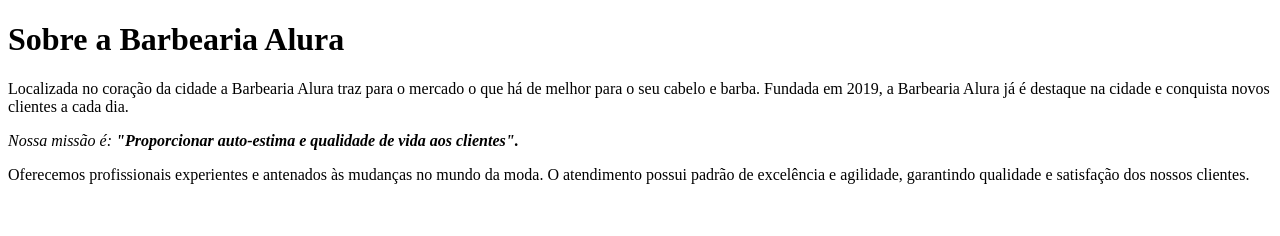
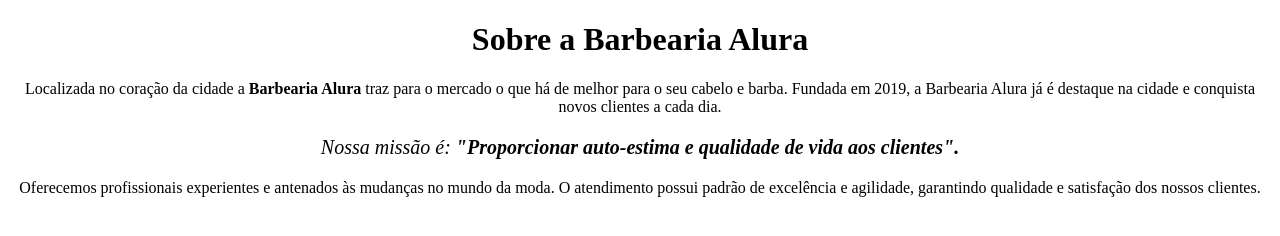
Before and after one commit to matheus09082006/barbearia-alura, a plain HTML site: page index.html in a window 1280 px wide. Drawn offline with Linux system fonts and the light colour scheme.

Commit message:
atualizando

```diff
--- a/index.html
+++ b/index.html
@@ -4,14 +4,21 @@
 	<meta charset="utf-8">
 	<meta name="viewport" content="width=device-width, initial-scale=1">
 	<title></title>
+    <style type="text/css">
+        p, h1 {
+            text-align: center;
+        }
+    </style>
 </head>
 <body>
 	<main>
-    <h1>Sobre a Barbearia Alura</h1>
+    <h1 style="text-align: center;" >Sobre a Barbearia Alura</h1>
+    <!-- H1 É UM TITULO DO MEU SITE -->
 
-    <p>Localizada no coração da cidade a Barbearia Alura traz para o mercado o que há de melhor para o seu cabelo e barba. Fundada em 2019, a Barbearia Alura já é destaque na cidade e conquista novos clientes a cada dia.</p>
+    <p>Localizada no coração da cidade a <strong>Barbearia Alura</strong> traz para o mercado o que há de melhor para o seu cabelo e barba. Fundada em 2019, a Barbearia Alura já é destaque na cidade e conquista novos clientes a cada dia.</p>
+    <!-- TAG P É UM PARAGRAFO -->
 
-    <p><em>Nossa missão é: <strong> "Proporcionar auto-estima e qualidade de vida aos clientes".</strong></em>
+    <p style="font-size: 20px;"><em>Nossa missão é: <strong> "Proporcionar auto-estima e qualidade de vida aos clientes".</strong></em>
     </p>
 
     <p>Oferecemos profissionais experientes e antenados às mudanças no mundo da moda. O atendimento possui padrão de excelência e agilidade, garantindo qualidade e satisfação dos nossos clientes.</p>
```
